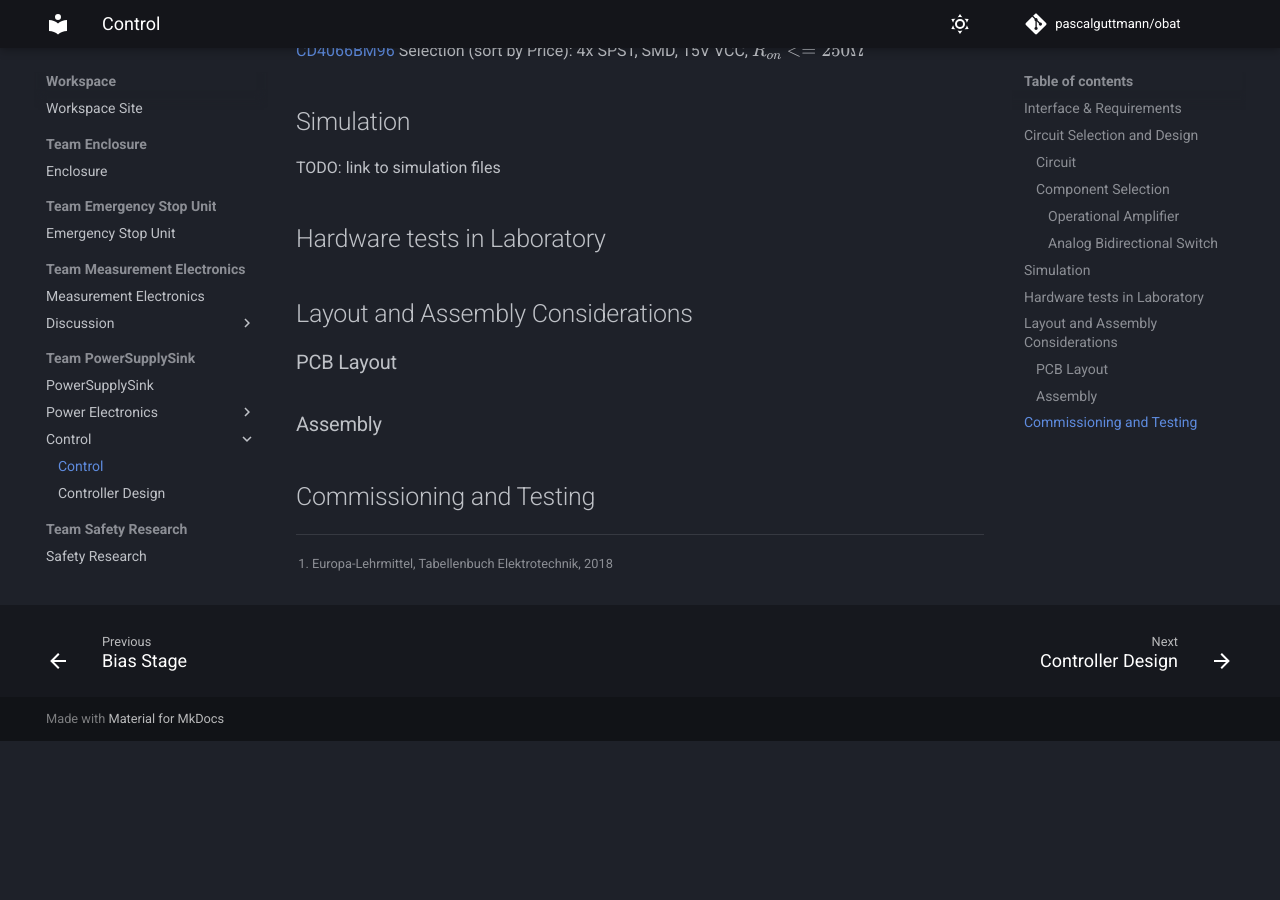
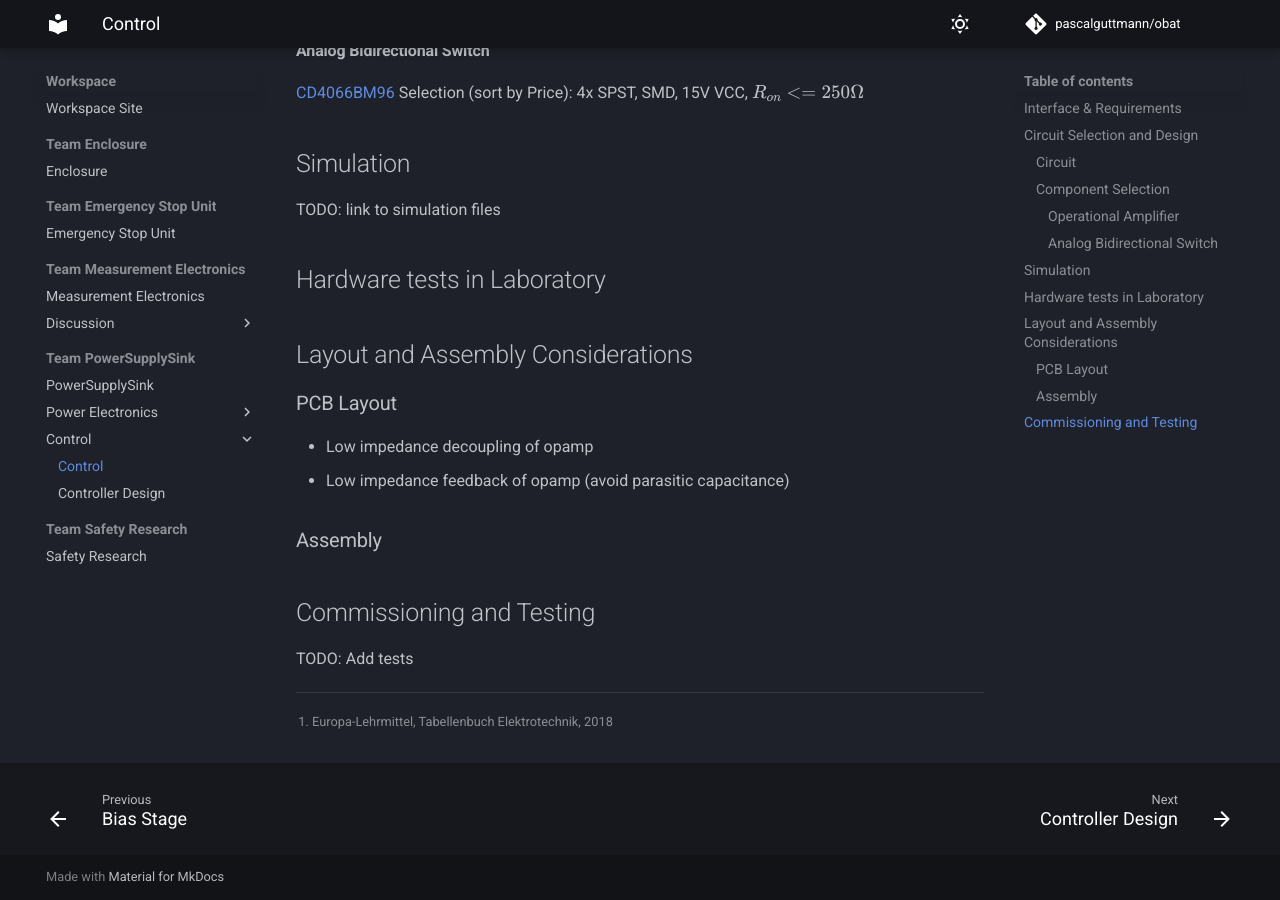
Before and after one commit to pascalguttmann/obat, an MkDocs documentation site: the page built from docs/workspace/pss/control/control.md, in a window 1280 px wide and 900 px high, scrolled down 1067 px. Built offline with MkDocs 1.6.1 and Material for MkDocs 9.7.7, drawn with Linux system fonts in a browser that asks for light colours; comment, search, counter and statistics services are not loaded; before the commit the page ends 1808 px from its top, so only the background shows below that; some of the changed text lies outside the part shown.

Commit message:
add doc pcb layout for opamp and todo

```diff
--- a/docs/workspace/pss/control/control.md
+++ b/docs/workspace/pss/control/control.md
@@ -3,6 +3,8 @@ Control
 
 Interface & Requirements
 ------------------------
+
+TODO: Add Requirements and Interface
 
 Circuit Selection and Design
 ----------------------------
@@ -46,7 +48,12 @@ Layout and Assembly Considerations
 
 ### PCB Layout
 
+- Low impedance decoupling of opamp
+- Low impedance feedback of opamp (avoid parasitic capacitance)
+
 ### Assembly
 
 Commissioning and Testing
 -------------------------
+
+TODO: Add tests
```
